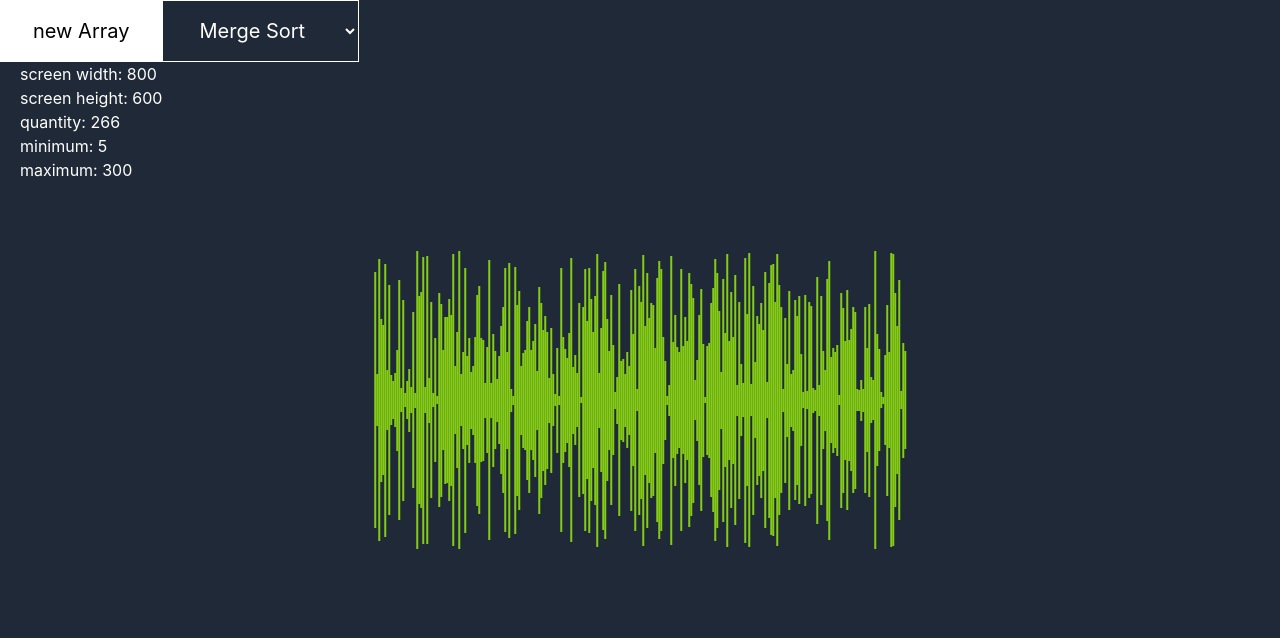
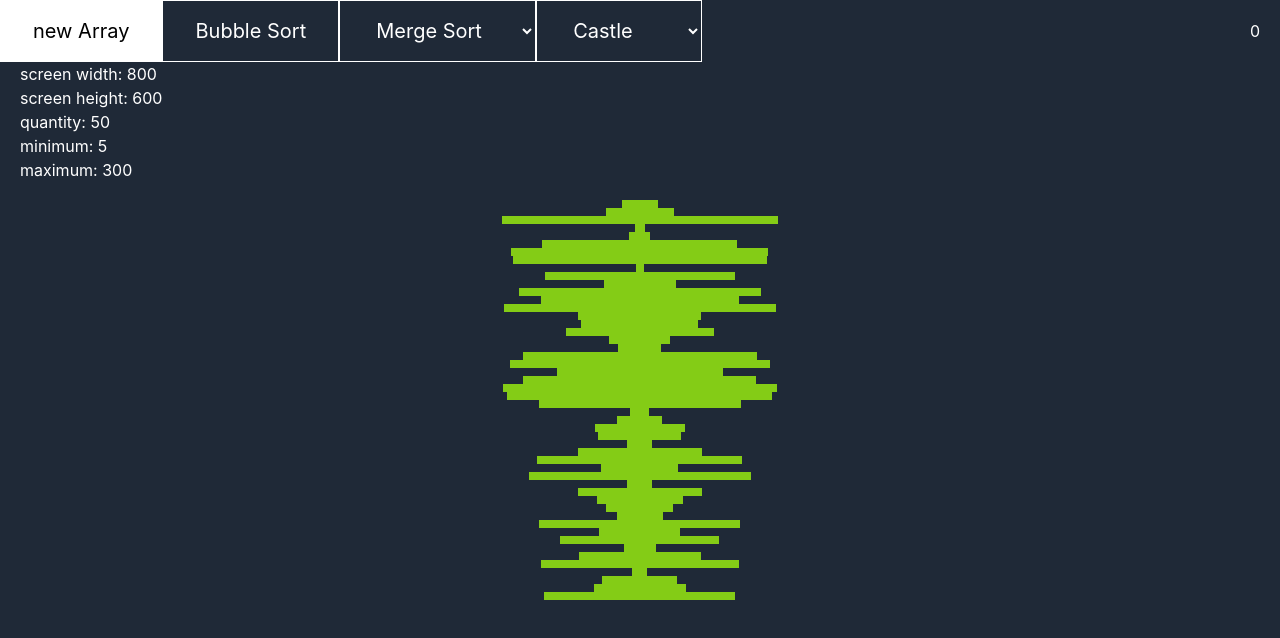
Before and after one commit to kevin-martins/sort-algorithme, a React (Create React App) app: page / in a window 1280 px wide. Shown: the top 638 px of the page. Built offline with nearby package versions, Linux system fonts and the light colour scheme.

Commit message:
refactor: changes array generation

```diff
--- a/src/components/App.tsx
+++ b/src/components/App.tsx
@@ -1,45 +1,86 @@
-import { useEffect } from "react";
+import { useEffect, useState } from "react";
 import { useAppDispatch, useAppSelector } from "../app/hooks";
 import { fitScreen, setArray, startTimer, stopTimer } from "../features/sort-slice";
-import { roundNumber } from "../helpers/helpers";
+import { bubbleSort, generateArray, isSorted, roundNumber, swap } from "../helpers/helpers";
 
+const enum SortType {
+  Bubble,
+  Quick,
+  Heap,
+  Merge,
+}
 
 export const App = () => {
-  const array = useAppSelector(state => state.sort.array)
+  // const array = useAppSelector(state => state.sort.array)
+  // const array = [200, 320, 50, 80, 120, 180, 250, 90, 380]
   const size = useAppSelector(state => state.sort.size)
   const min = useAppSelector(state => state.sort.min)
   const max = useAppSelector(state => state.sort.max)
-  const timer = useAppSelector(state => state.sort.timer)
+  const [array, setArray] = useState(generateArray(size, min, max))
+  // const timer = useAppSelector(state => state.sort.timer)
+  const [timer, setTimer] = useState<number>(0)
   const dispatch = useAppDispatch()
 
-  useEffect(() => {
-    dispatch(fitScreen({ width: window.screen.width, height: window.screen.height }))
-    dispatch(setArray())
-    dispatch(startTimer())
-    setTimeout(() => dispatch(stopTimer()), 5500)
-  }, [])
+  const handleSort = (e: any) => {
+    console.log(e.target.value, SortType.Bubble)
+    // const sort: number = e.target.value
+    if (e.target.value as number === SortType.Bubble) {
+      console.log('here')
+      setArray(bubbleSort(array))
+    }
+  }
 
   return (
     <div className="relative bg-gray-800 h-screen">
       <div className="flex ">
         <button
           type="button"
-          onClick={() => dispatch(setArray())}
+          onClick={() => {
+            setTimer(0.00)
+            setArray(generateArray(size, min, max))
+          }}
           className='text-white text-xl border-[1px] border-white px-8 py-4 hover:bg-white hover:text-black'
         >
           new Array
         </button>
+        <button
+          type="button"
+          onClick={() => {
+            // dispatch(startTimer)
+            setTimer(Date.now() / 1000)
+            setArray(bubbleSort(array))
+            setTimer((current) => Date.now() / 1000 - current)
+            // dispatch(stopTimer)
+          }}
+          className='text-white text-xl border-[1px] border-white px-8 py-4 hover:bg-white hover:text-black'
+        >
+          Bubble Sort
+        </button>
         <select
-          value='Sort Algotirhme'
+          // value=''
+          defaultValue="bubble"
           name='sot-algorithme'
           className='text-white bg-gray-800 text-xl border-[1px] border-white px-8 py-4 hover:bg-white hover:text-black'
-          // onChange={() => console.log(value)}
+          onChange={handleSort}
         >
-          <option value='merge'>Merge Sort</option>
-          <option value='quick'>Quick Sort</option>
-          <option value='heap'>Heap Sort</option>
-          <option value='bubble'>Bubble Sort</option>
+          <option value={SortType.Merge}>Merge Sort</option>
+          <option value={SortType.Quick}>Quick Sort</option>
+          <option value={SortType.Heap}>Heap Sort</option>
+          <option value={SortType.Bubble}>Bubble Sort</option>
         </select>
+        <select
+          // value=''
+          defaultValue="bubble"
+          name='sot-algorithme'
+          className='text-white bg-gray-800 text-xl border-[1px] border-white px-8 py-4 hover:bg-white hover:text-black'
+          onChange={(e) => console.log(e.target.value)}
+        >
+          <option value='castle'>Castle</option>
+          <option value='falling'>Falling</option>
+          <option value='growing'>Growing</option>
+          <option value='sound'>Sound</option>
+        </select>
+        <p className="text-white ml-auto mr-5 my-auto">{timer}</p>
       </div>
       <div className="text-white ml-5">
         <p>screen width: {window.screen.width}</p>
@@ -49,12 +90,12 @@ export const App = () => {
         <p>maximum: {max}</p>
       </div>
       {/* <div className="h-1 w-full bg-green-700 max-w-5xl absolute top-1/2 left-1/2 -translate-x-1/2 -translate-y-1/2 z-20"></div> */}
-      <div className="absolute top-1/2 left-1/2 -translate-x-1/2 -translate-y-1/2">
-        <div className="flex gap-[.5px] items-center">
+      <div className="absolute top-1/2 left-1/2 -translate-x-1/2 -translate-y-1/2 transform rotate-90">
+        <div className="flex items-center">
           {array.map((number: number, i: number) => (
             <div
               key={i}
-              className='bg-lime-500 w-[1.5px] inline-block'
+              className='bg-lime-500 w-2 inline-block'
               style={{ height: `${number}px` }}
             >
               {/* {number} */}
--- a/src/features/sort-slice.ts
+++ b/src/features/sort-slice.ts
@@ -12,9 +12,9 @@ export interface SortState {
 }
 
 const initialState: SortState = {
-  size: 100,
+  size: 50,
   min: 5,
-  max: 1000,
+  max: 300,
   array: [],
   timer: 0,
   comparaison: 0,
@@ -34,7 +34,7 @@ const sortSlice = createSlice({
     },
     setArray(state) {
       state.array = []
-      generateArray(state.array, state.size, state.min, state.max)
+      // generateArray(state.array, state.size, state.min, state.max)
     },
     startTimer(state) {
       state.timer = Date.now() / 1000
--- a/src/helpers/helpers.ts
+++ b/src/helpers/helpers.ts
@@ -2,10 +2,35 @@ export const randomNumbers = (min: number, max: number): number => {
     return Math.floor(Math.random() * (max  - min - 1) + min)
 }
 
-export const generateArray = (array: number[], size: number, min: number = 5, max: number = 1000): void => {
-    for (let i = 0; i < size; i++) {
+export const generateArray = (size: number, min: number = 5, max: number = 1000): number[] => {
+    const array = []
+    for (let i = 0; i < size; i++)
         array.push(randomNumbers(min, max))
+    return array
+}
+
+export const bubbleSort = (array: number[]): number[] => {
+    while (!isSorted(array)) {
+        for (let i = 1; i < array.length; i++) {
+            if (array[i - 1] > array[i])
+                swap(array, i-1, i)
+        }
     }
+    return [...array]
+}
+
+export const isSorted = (array: number[]): boolean => {
+    for (let i = 1; i < array.length; i++)
+        if (array[i - 1] > array[i])
+            return false
+    return true
+}
+
+export const swap = (array: number[], i: number, j: number): number[] => {
+    const temp = array[i]
+    array[i] = array[j]
+    array[j] = temp
+    return array
 }
 
 export const roundNumber = (number: number, decimal: number = 3): number => {
```
